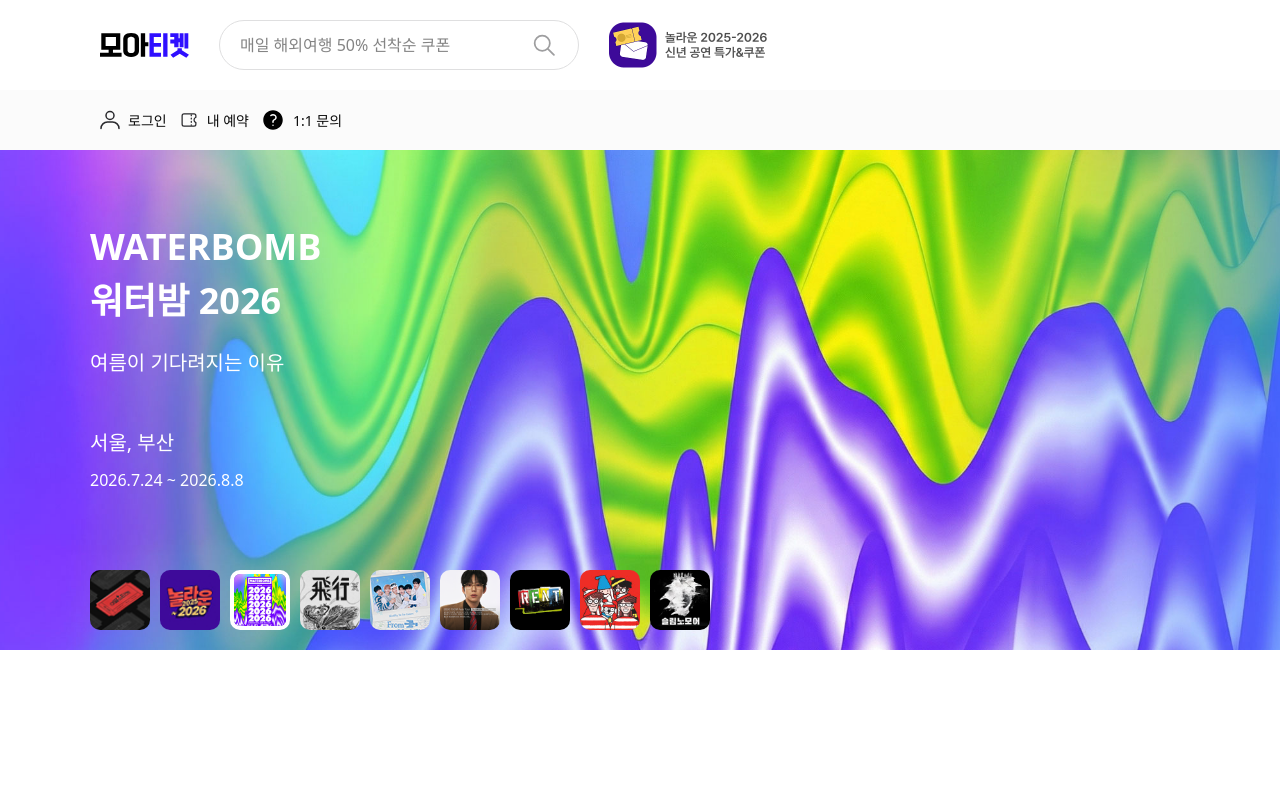
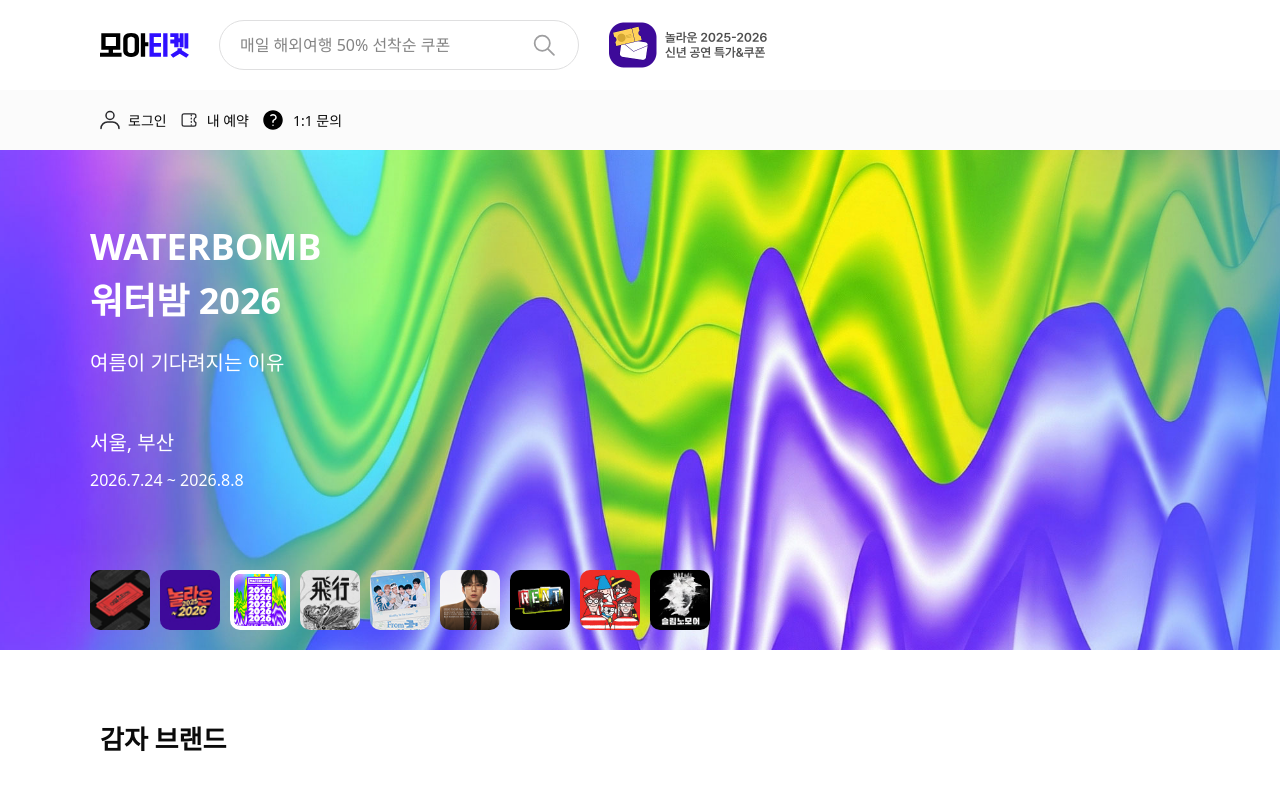
Before and after one commit to moa-tickets/moa-tickets-frontend, a React (Vite) app: page / in a window 1280 px wide. Shown: the top 790 px of the page. Built offline with nearby package versions, Linux system fonts and the light colour scheme.

Commit message:
fix: 홈 리뉴얼 진행중

```diff
--- /dev/null
+++ b/src/features/home-product/useHome.ts
@@ -0,0 +1,31 @@
+import { useMutation } from '@tanstack/react-query';
+import axios from 'axios';
+
+export const useHome = () => {
+  const potatoBrands = useMutation<void>({
+    mutationFn: async () => {
+      const response = await axios.get(
+        `http://172.16.24.179:8080/api/products/search`,
+        {
+          params: {
+            condition: {
+              keyword: '감자',
+              categoryIds: [1, 2, 3, 4],
+              brandIds: [1, 2, 3, 4],
+              excludeSoldOut: true,
+              deliveryTypes: 'DAWN',
+              packagingTypes: 'COLD',
+            },
+            pageable: {
+              page: 0,
+              size: 4,
+            },
+          },
+        },
+      );
+      console.log('Potato Brands Response:', response.data);
+    },
+  });
+
+  return { potatoBrands };
+};
--- a/src/pages/main/MainPage.tsx
+++ b/src/pages/main/MainPage.tsx
@@ -1,11 +1,12 @@
 import { cn } from '@/shared';
-
+import CommonBrandBanner from '@/shared/components/common-brand-banner/CommonBrandBanner';
 import MainBannerSlides from '@/widgets/main-banner-slides/MainBannerSlides';
 
 const MainPage = () => {
   return (
     <div className={cn('main__page w-full')}>
       <MainBannerSlides />
+      <CommonBrandBanner title="감자 브랜드" />
     </div>
   );
 };
--- /dev/null
+++ b/src/shared/components/common-brand-banner/CommonBrandBanner.tsx
@@ -0,0 +1,23 @@
+import { cn } from '@/shared';
+
+export default function CommonBrandBanner({ title }: { title: string }) {
+  return (
+    <div className={cn('common__brand__banner', 'w-full')}>
+      <div
+        className={cn(
+          'common__brand__banner__inner',
+          'max-w-[1080px] mx-auto mt-[70px]',
+        )}
+      >
+        <h2
+          className={cn(
+            'common__brand__banner__title',
+            'text-[26px] font-bold ',
+          )}
+        >
+          {title}
+        </h2>
+      </div>
+    </div>
+  );
+}
```
